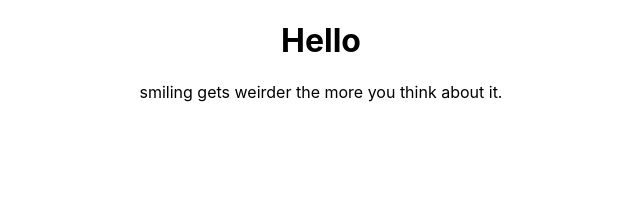
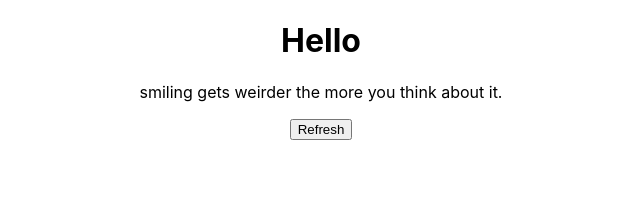
Before and after one commit to johngreercodes/visionator, a React (Create React App) app: page / in a window 1280 px wide. Shown: the top 209 px of the page, without its empty margins (319-959 px from the left). Built offline with nearby package versions, Linux system fonts and the light colour scheme.

Commit message:
starting to build the refresh button with console tests

```diff
--- a/src/App.js
+++ b/src/App.js
@@ -8,14 +8,17 @@ function App() {
   const [ todaysVision , setTodaysVision ] = useState()
 
   useEffect( () => {
-    // return visions[Math.floor(Math.random() * visions.data.length)]
     setTodaysVision(visions.data[Math.floor(Math.random() * visions.data.length)].vision)
-    console.log(todaysVision)
   } , [])
+
+  const consoleHi = () => {
+    console.log('hi')
+  }
 
   return (
     <div>
       <Vision booger={todaysVision}/>
+      <button onClick={consoleHi} type="button">Refresh</button>
     </div>
   );
 }
```
